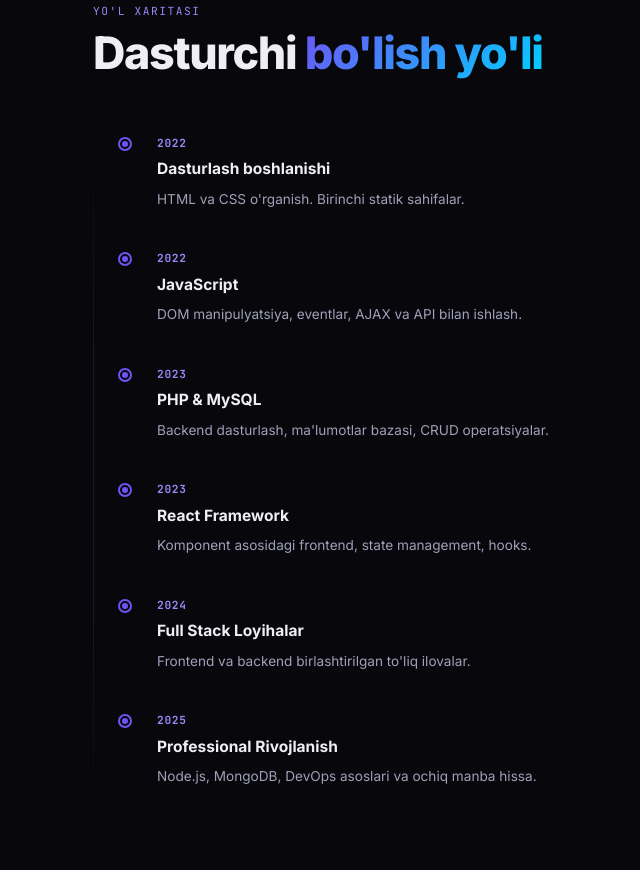
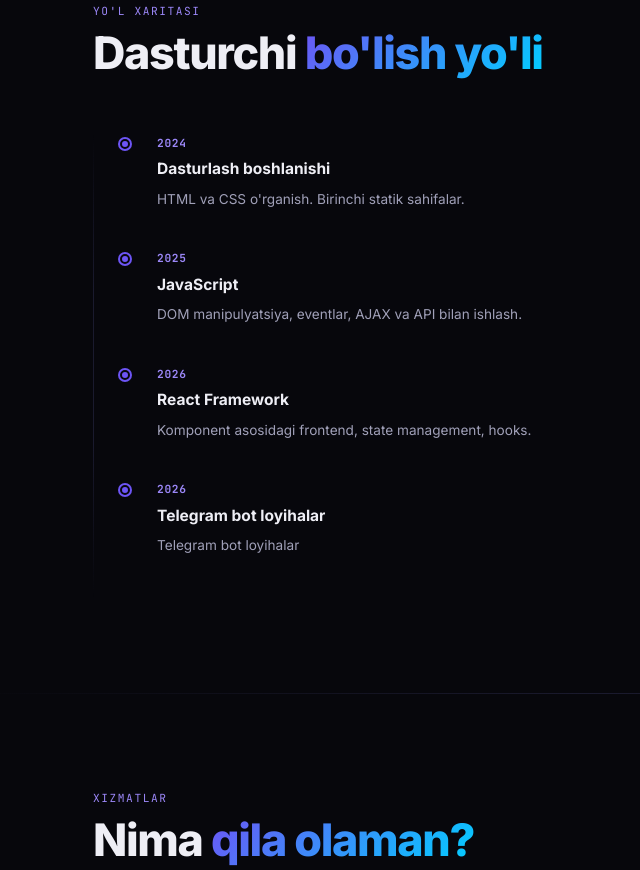
Before and after one commit to Devjurayev/my-portfolio, a plain HTML site: page index.html in a window 1280 px wide. Shown: the part 2979-3849 px from the top of the page, without its empty margins (35-675 px from the left). Drawn offline with Linux system fonts and the light colour scheme.

Commit message:
Update index.html

```diff
--- a/index.html
+++ b/index.html
@@ -355,12 +355,10 @@ footer{position:relative;z-index:1;border-top:1px solid var(--border);padding:2.
     <h2 class="sec-title">Dasturchi <em>bo'lish yo'li</em></h2>
   </div>
   <div class="timeline">
-    <div class="tl-item rv"><div class="tl-dot"></div><div class="tl-year">2022</div><div class="tl-name">Dasturlash boshlanishi</div><p class="tl-desc">HTML va CSS o'rganish. Birinchi statik sahifalar.</p></div>
-    <div class="tl-item rv"><div class="tl-dot"></div><div class="tl-year">2022</div><div class="tl-name">JavaScript</div><p class="tl-desc">DOM manipulyatsiya, eventlar, AJAX va API bilan ishlash.</p></div>
-    <div class="tl-item rv"><div class="tl-dot"></div><div class="tl-year">2023</div><div class="tl-name">PHP & MySQL</div><p class="tl-desc">Backend dasturlash, ma'lumotlar bazasi, CRUD operatsiyalar.</p></div>
-    <div class="tl-item rv"><div class="tl-dot"></div><div class="tl-year">2023</div><div class="tl-name">React Framework</div><p class="tl-desc">Komponent asosidagi frontend, state management, hooks.</p></div>
-    <div class="tl-item rv"><div class="tl-dot"></div><div class="tl-year">2024</div><div class="tl-name">Full Stack Loyihalar</div><p class="tl-desc">Frontend va backend birlashtirilgan to'liq ilovalar.</p></div>
-    <div class="tl-item rv"><div class="tl-dot"></div><div class="tl-year">2025</div><div class="tl-name">Professional Rivojlanish</div><p class="tl-desc">Node.js, MongoDB, DevOps asoslari va ochiq manba hissa.</p></div>
+    <div class="tl-item rv"><div class="tl-dot"></div><div class="tl-year">2024</div><div class="tl-name">Dasturlash boshlanishi</div><p class="tl-desc">HTML va CSS o'rganish. Birinchi statik sahifalar.</p></div>
+    <div class="tl-item rv"><div class="tl-dot"></div><div class="tl-year">2025</div><div class="tl-name">JavaScript</div><p class="tl-desc">DOM manipulyatsiya, eventlar, AJAX va API bilan ishlash.</p></div>
+    <div class="tl-item rv"><div class="tl-dot"></div><div class="tl-year">2026</div><div class="tl-name">React Framework</div><p class="tl-desc">Komponent asosidagi frontend, state management, hooks.</p></div>
+    <div class="tl-item rv"><div class="tl-dot"></div><div class="tl-year">2026</div><div class="tl-name">Telegram bot loyihalar</div><p class="tl-desc">Telegram bot loyihalar</p></div>
   </div>
 </section>
 
```
